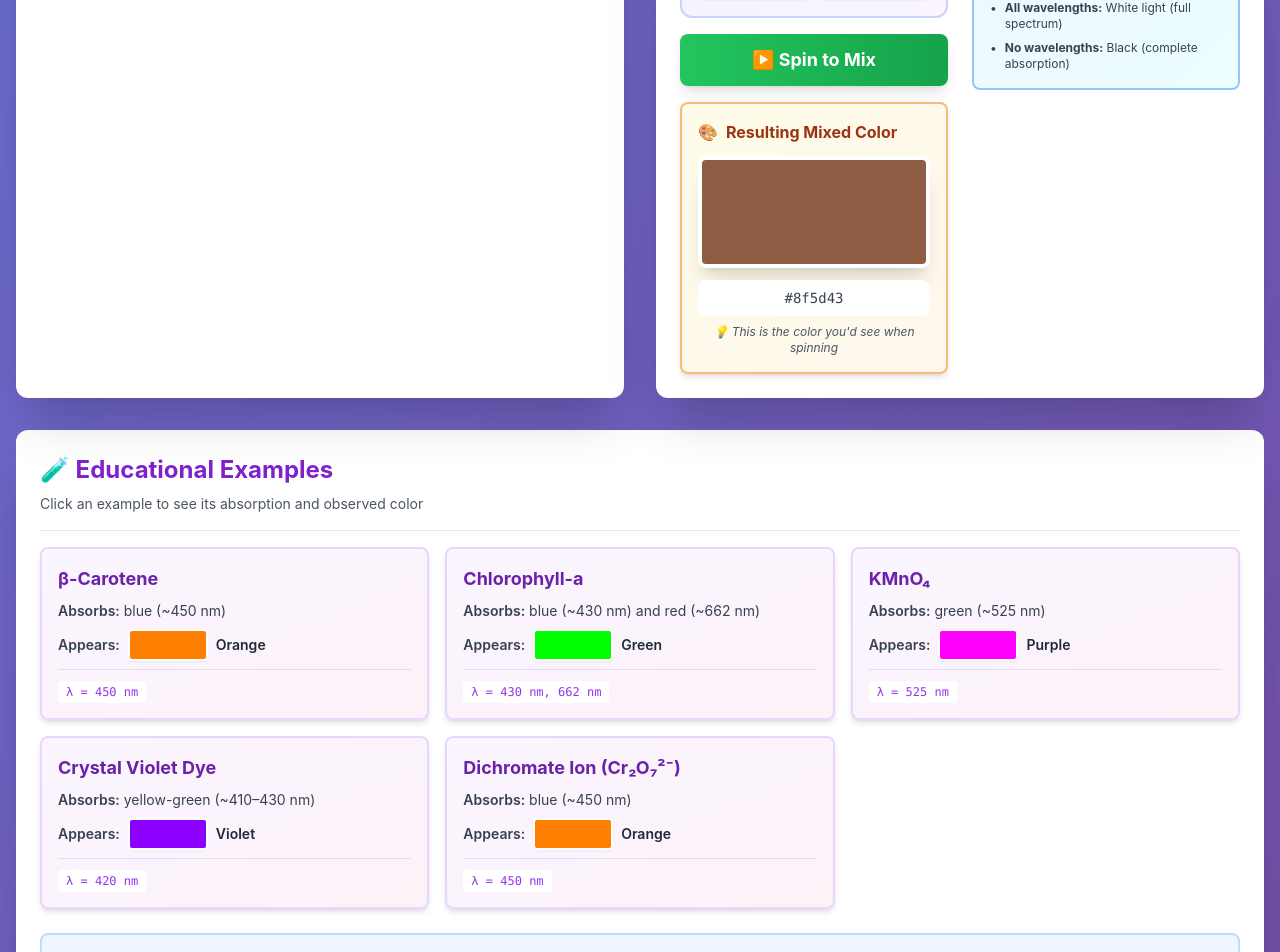
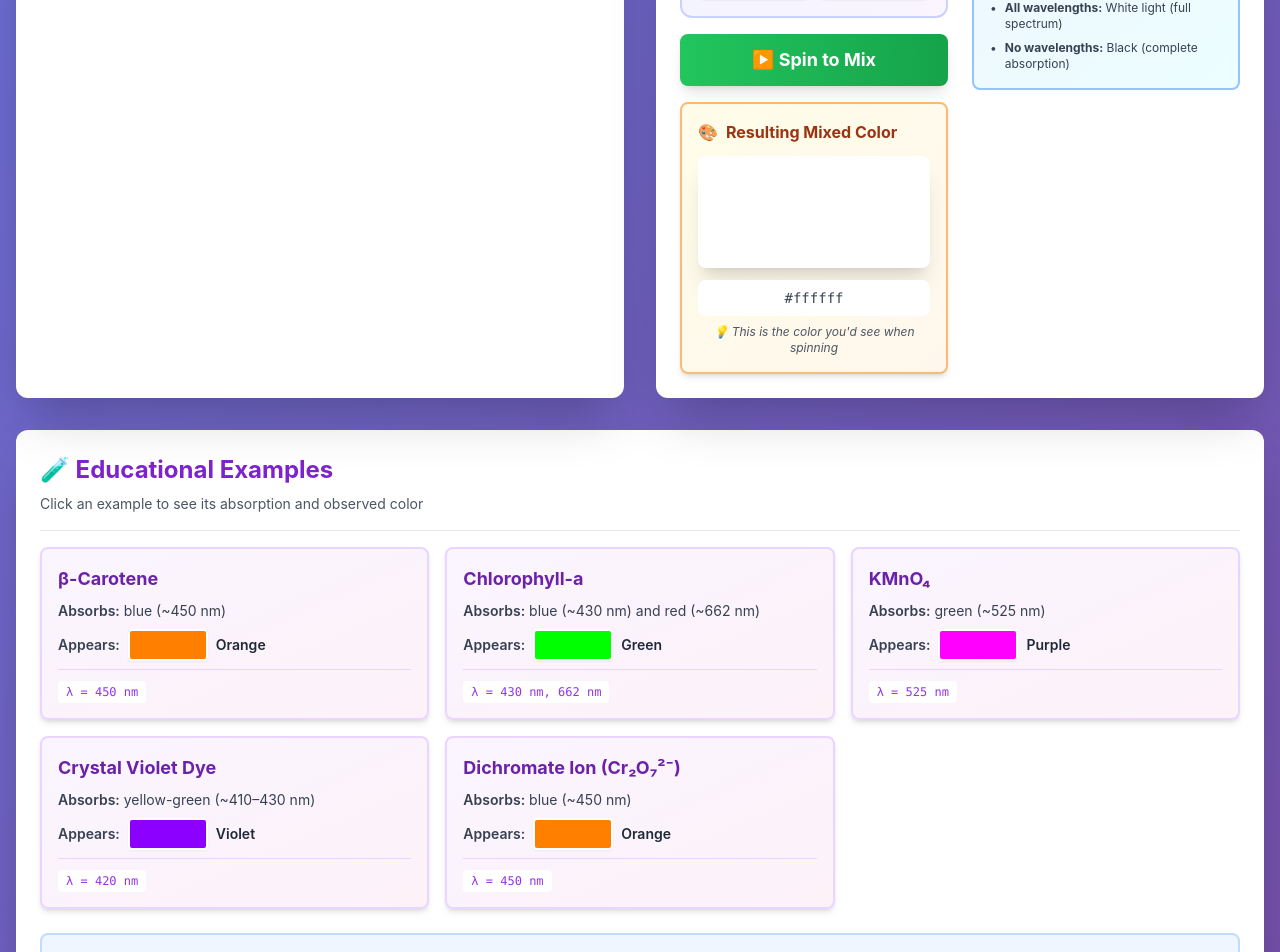
Before and after one commit to Sanyam-Ahuja/Chemistry_Spectroscopy_Simulator, a React (Create React App) app: page / in a window 1280 px wide. Shown: the part 1470-2422 px from the top of the page. Built offline with nearby package versions, Linux system fonts and the light colour scheme; the HTML template or start-up script is replaced by a standard one.

Commit message:
Improve color mixing logic and add smooth acceleration animation

```diff
--- a/src/components/RotatingDisk.jsx
+++ b/src/components/RotatingDisk.jsx
@@ -10,6 +10,70 @@ const RotatingDisk = () => {
   const canvasRef = useRef(null);
   const animationRef = useRef(null);
   const rotationRef = useRef(0);
+  const speedRef = useRef(0);
+  const blendFactorRef = useRef(0);
+
+  // Helper function to get excluded wavelength count
+  const getExcludedWavelengthCount = () => {
+    let count = 0;
+    excludedRanges.forEach(range => {
+      count += (range.max - range.min + 1);
+    });
+    return count;
+  };
+
+  // Calculate the mixed color RGB values (for interpolation)
+  const calculateMixedColorRGB = () => {
+    const step = 2; // Sample every 2nm for better accuracy
+    let r = 0, g = 0, b = 0, count = 0;
+
+    for (let wl = 380; wl <= 780; wl += step) {
+      const isExcluded = excludedRanges.some(range =>
+        wl >= range.min && wl <= range.max
+      );
+
+      if (!isExcluded) {
+        const rgb = wavelengthToRGB(wl);
+        r += rgb.r;
+        g += rgb.g;
+        b += rgb.b;
+        count++;
+      }
+    }
+
+    if (count === 0) return { r: 0, g: 0, b: 0 }; // All excluded = black
+
+    // For full spectrum (no exclusions), boost to white
+    const totalPossible = 201; // (780-380)/2 + 1
+    const completeness = count / totalPossible;
+
+    if (completeness > 0.95) {
+      // If nearly all wavelengths present, return pure white
+      return { r: 255, g: 255, b: 255 };
+    }
+
+    // Calculate average
+    r = r / count;
+    g = g / count;
+    b = b / count;
+
+    // Boost brightness for better color representation
+    const max = Math.max(r, g, b);
+    if (max > 0) {
+      const boost = Math.min(255 / max, 1.5);
+      r = Math.min(255, Math.round(r * boost));
+      g = Math.min(255, Math.round(g * boost));
+      b = Math.min(255, Math.round(b * boost));
+    }
+
+    return { r, g, b };
+  };
+
+  // Calculate the mixed color as hex (for display)
+  const calculateMixedColor = () => {
+    const rgb = calculateMixedColorRGB();
+    return rgbToHex(rgb.r, rgb.g, rgb.b);
+  };
 
   // Draw the continuous spectrum wheel
   const drawDisk = React.useCallback(() => {
@@ -29,20 +93,10 @@ const RotatingDisk = () => {
     ctx.rotate(rotationRef.current);
     ctx.translate(-centerX, -centerY);
 
-    if (isRotating) {
-      // When rotating, show the mixed result color
-      const resultColor = calculateMixedColor();
-      ctx.beginPath();
-      ctx.arc(centerX, centerY, radius, 0, 2 * Math.PI);
-      ctx.fillStyle = resultColor;
-      ctx.fill();
-      ctx.strokeStyle = '#FFFFFF';
-      ctx.lineWidth = 5;
-      ctx.stroke();
-    } else {
     // Draw continuous spectrum with fine segments
     const totalSegments = 400; // 400 segments for smooth gradient (380-780 = 400nm)
     const anglePerSegment = (2 * Math.PI) / totalSegments;
+    const blendFactor = blendFactorRef.current; // 0 = individual colors, 1 = fully mixed
 
     for (let i = 0; i < totalSegments; i++) {
       const wavelength = 380 + (i / totalSegments) * 400; // 380 to 780 nm
@@ -62,16 +116,28 @@ const RotatingDisk = () => {
         // Excluded wavelengths appear dimmed/grayed
         ctx.fillStyle = '#1a1a1a';
       } else {
-          // Active wavelengths show their true color
+        // Get the original wavelength color
         const rgb = wavelengthToRGB(wavelength);
-          ctx.fillStyle = rgbToHex(rgb.r, rgb.g, rgb.b);
+        const originalColor = { r: rgb.r, g: rgb.g, b: rgb.b };
+
+        // Get the mixed result color
+        const mixedRgb = calculateMixedColorRGB();
+
+        // Interpolate between original and mixed based on blend factor
+        const r = Math.round(originalColor.r * (1 - blendFactor) + mixedRgb.r * blendFactor);
+        const g = Math.round(originalColor.g * (1 - blendFactor) + mixedRgb.g * blendFactor);
+        const b = Math.round(originalColor.b * (1 - blendFactor) + mixedRgb.b * blendFactor);
+
+        ctx.fillStyle = rgbToHex(r, g, b);
       }
 
       ctx.fill();
-        ctx.strokeStyle = 'rgba(255, 255, 255, 0.1)';
+
+      // Fade out segment borders as we blend
+      const borderOpacity = 0.1 * (1 - blendFactor);
+      ctx.strokeStyle = `rgba(255, 255, 255, ${borderOpacity})`;
       ctx.lineWidth = 0.5;
       ctx.stroke();
-      }
     }
 
     ctx.restore();
@@ -94,22 +160,55 @@ const RotatingDisk = () => {
     ctx.fillText(`${activeCount}`, centerX, centerY - 5);
     ctx.font = '8px Arial';
     ctx.fillText('nm', centerX, centerY + 8);
-  }, [excludedRanges, isRotating, mode]);
+  }, [excludedRanges]);
 
-  // Animation loop for rotation
+  // Animation loop for rotation with acceleration and blending
   useEffect(() => {
     if (isRotating) {
+      const maxSpeed = 0.3;
+      const acceleration = 0.005;
+      const blendSpeed = 0.02;
+
       const animate = () => {
-        rotationRef.current += 0.05; // Rotation speed
+        // Accelerate rotation speed
+        if (speedRef.current < maxSpeed) {
+          speedRef.current += acceleration;
+        }
+
+        // Increase blend factor as speed increases (colors start mixing)
+        if (blendFactorRef.current < 1) {
+          blendFactorRef.current = Math.min(1, blendFactorRef.current + blendSpeed);
+        }
+
+        rotationRef.current += speedRef.current;
         drawDisk();
         animationRef.current = requestAnimationFrame(animate);
       };
       animationRef.current = requestAnimationFrame(animate);
     } else {
+      // Decelerate when stopping
+      if (speedRef.current > 0 || blendFactorRef.current > 0) {
+        const decelerate = () => {
+          speedRef.current = Math.max(0, speedRef.current - 0.01);
+          blendFactorRef.current = Math.max(0, blendFactorRef.current - 0.03);
+          rotationRef.current += speedRef.current;
+          drawDisk();
+
+          if (speedRef.current > 0 || blendFactorRef.current > 0) {
+            animationRef.current = requestAnimationFrame(decelerate);
+          } else {
+            if (animationRef.current) {
+              cancelAnimationFrame(animationRef.current);
+            }
+          }
+        };
+        animationRef.current = requestAnimationFrame(decelerate);
+      } else {
         if (animationRef.current) {
           cancelAnimationFrame(animationRef.current);
         }
         drawDisk();
+      }
     }
 
     return () => {
@@ -122,43 +221,6 @@ const RotatingDisk = () => {
   useEffect(() => {
     drawDisk();
   }, [drawDisk]);
-
-  // Calculate the mixed color when certain wavelengths are excluded
-  const calculateMixedColor = () => {
-    const step = 5; // Sample every 5nm
-    let r = 0, g = 0, b = 0, count = 0;
-
-    for (let wl = 380; wl <= 780; wl += step) {
-      const isExcluded = excludedRanges.some(range =>
-        wl >= range.min && wl <= range.max
-      );
-
-      if (!isExcluded) {
-        const rgb = wavelengthToRGB(wl);
-        r += rgb.r;
-        g += rgb.g;
-        b += rgb.b;
-        count++;
-      }
-    }
-
-    if (count === 0) return '#000000'; // All excluded = black
-    if (count === 80) return '#FFFFFF'; // None excluded = white
-
-    r = Math.round(r / count);
-    g = Math.round(g / count);
-    b = Math.round(b / count);
-
-    return rgbToHex(r, g, b);
-  };
-
-  const getExcludedWavelengthCount = () => {
-    let count = 0;
-    excludedRanges.forEach(range => {
-      count += (range.max - range.min + 1);
-    });
-    return count;
-  };
 
   const addExcludedRange = () => {
     const min = parseInt(rangeMin);
```
Lines whose indentation alone changed are shown as unchanged.
